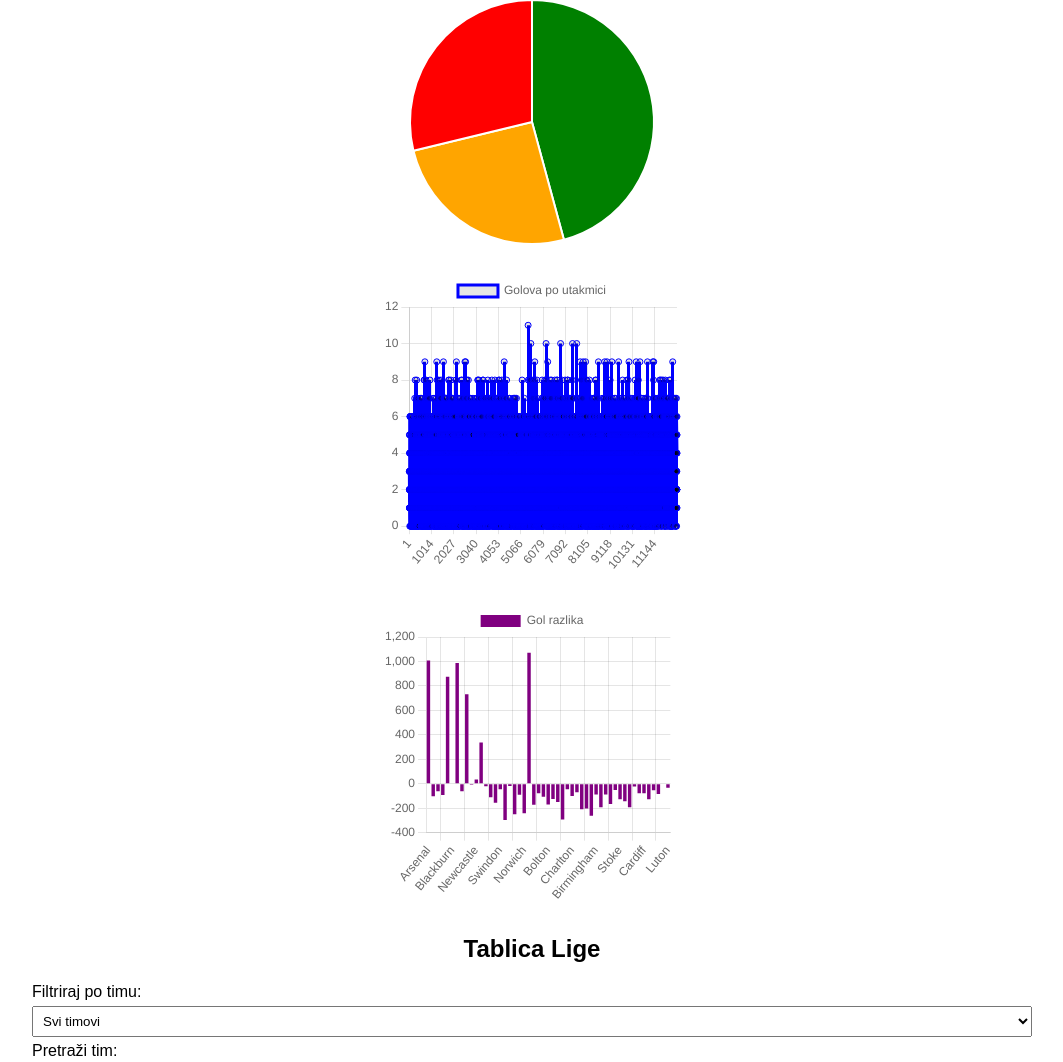
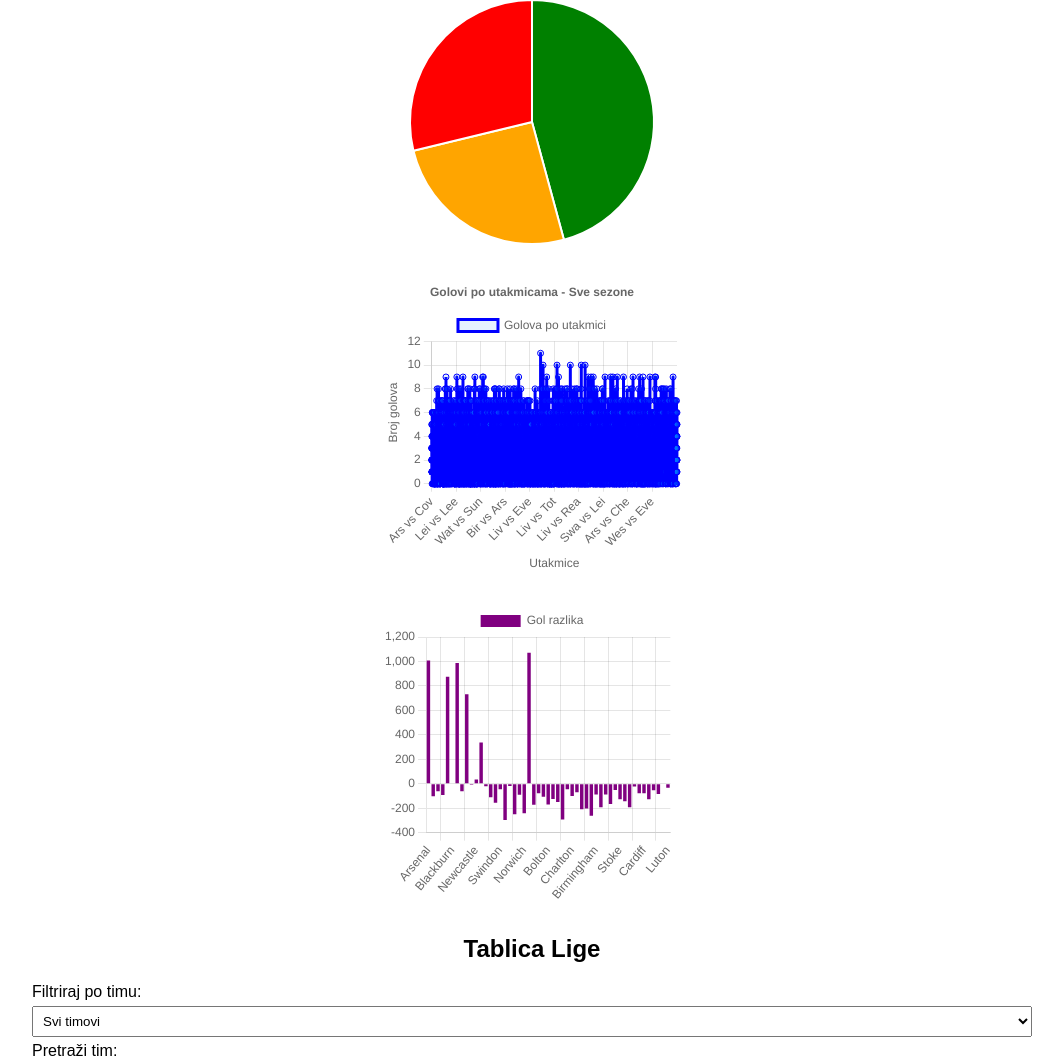
Before and after one commit to Filip746/Vizualizacija, a plain HTML site: page index.html in a window 1280 px wide. Shown: the part 628-1690 px from the top of the page, without its empty margins (108-1171 px from the left). Drawn offline with nearby package versions, Linux system fonts and the light colour scheme; animation ran at ten frames a second.

Commit message:
Update index.html

```diff
--- a/index.html
+++ b/index.html
@@ -117,7 +117,6 @@
     let selectedSeason = "";
     let winsChart, resultPie, goalsTrend, goalDiffChart;
 
-
     let currentSort = { key: null, dir: null };
 
     document.getElementById("seasonFilter").addEventListener("change", function () {
@@ -148,13 +147,11 @@
       });
     });
 
-
     function attachSortingHandlers() {
       const headers = document.querySelectorAll('#leagueTable thead th.sortable');
       headers.forEach(th => {
         th.addEventListener('click', () => {
           const key = th.getAttribute('data-key');
-
 
           if (currentSort.key === key) {
             currentSort.dir = currentSort.dir === 'desc' ? 'asc' : 'desc';
@@ -163,7 +160,6 @@
             currentSort.dir = 'desc';
           }
 
-
           headers.forEach(h => {
             if (h === th) {
               h.setAttribute('aria-sort', currentSort.dir === 'asc' ? 'ascending' : 'descending');
@@ -171,7 +167,6 @@
               h.setAttribute('aria-sort', 'none');
             }
           });
-
 
           renderTable(document.getElementById("teamFilter").value, selectedSeason);
         });
@@ -240,12 +235,10 @@
         return { team, ...stats, points: pts, GD: gd };
       });
 
-
       if (currentSort.key) {
         rows.sort((a, b) => {
           let aVal = a[currentSort.key];
           let bVal = b[currentSort.key];
-
 
           if (typeof aVal === 'string') {
             aVal = aVal.toLowerCase();
@@ -259,7 +252,6 @@
           return currentSort.dir === 'desc' ? -comparison : comparison;
         });
       } else {
-
         rows.sort((a, b) => b.points - a.points);
       }
 
@@ -286,16 +278,19 @@
     }
 
     function updateCharts(season) {
+
       const data = season ? originalData.filter(r => r.Season === season) : originalData;
       const teams = {};
       const resultsCount = { H: 0, D: 0, A: 0 };
-      const goalsPerMatch = [];
+      const matchData = [];
 
-      data.forEach(r => {
+
+      data.forEach((r, index) => {
         const home = r.HomeTeam, away = r.AwayTeam;
         const fthg = +r.FullTimeHomeTeamGoals || 0;
         const ftag = +r.FullTimeAwayTeamGoals || 0;
         const res = r.FullTimeResult;
+        const totalGoals = fthg + ftag;
 
         if (!teams[home]) teams[home] = { W: 0, GF: 0, GA: 0 };
         if (!teams[away]) teams[away] = { W: 0, GF: 0, GA: 0 };
@@ -309,8 +304,19 @@
         teams[away].GF += ftag;
         teams[away].GA += fthg;
 
-        goalsPerMatch.push(fthg + ftag);
+
+        const date = r.Date ? r.Date.split('T')[0] : `Kolo ${Math.floor(index/10) + 1}`;
+        const matchLabel = `${home.substring(0,3)} vs ${away.substring(0,3)}`;
+
+        matchData.push({
+          label: `${date} (${matchLabel})`,
+          shortLabel: matchLabel,
+          goals: totalGoals,
+          result: `${fthg}-${ftag}`,
+          season: r.Season || 'N/A'
+        });
       });
+
 
       winsChart.data.labels = Object.keys(teams);
       winsChart.data.datasets = [{ label: "Pobjede", data: Object.values(teams).map(t => t.W), backgroundColor: "teal" }];
@@ -320,8 +326,64 @@
       resultPie.data.datasets = [{ data: [resultsCount.H, resultsCount.D, resultsCount.A], backgroundColor: ["green", "orange", "red"] }];
       resultPie.update();
 
-      goalsTrend.data.labels = goalsPerMatch.map((_, i) => i + 1);
-      goalsTrend.data.datasets = [{ label: "Golova po utakmici", data: goalsPerMatch, borderColor: "blue", fill: false }];
+
+      const limitedMatchData = season === "" ? matchData : matchData.slice(0, 100);
+
+      goalsTrend.data.labels = limitedMatchData.map(m => m.shortLabel);
+      goalsTrend.data.datasets = [{
+        label: "Golova po utakmici",
+        data: limitedMatchData.map(m => m.goals),
+        borderColor: "blue",
+        backgroundColor: "rgba(0, 123, 255, 0.1)",
+        fill: false,
+        tension: 0.1
+      }];
+
+
+      const chartTitle = season ? `Golovi po utakmicama - ${season}` : 'Golovi po utakmicama - Sve sezone';
+
+      goalsTrend.options = {
+        responsive: true,
+        plugins: {
+          title: {
+            display: true,
+            text: chartTitle
+          },
+          tooltip: {
+            callbacks: {
+              title: function(context) {
+                const index = context[0].dataIndex;
+                return limitedMatchData[index].label;
+              },
+              label: function(context) {
+                const index = context.dataIndex;
+                const match = limitedMatchData[index];
+                return `Golova: ${match.goals} (${match.result}) - Sezona: ${match.season}`;
+              }
+            }
+          }
+        },
+        scales: {
+          x: {
+            title: {
+              display: true,
+              text: 'Utakmice'
+            },
+            ticks: {
+              maxRotation: 45,
+              minRotation: 45
+            }
+          },
+          y: {
+            title: {
+              display: true,
+              text: 'Broj golova'
+            },
+            beginAtZero: true
+          }
+        }
+      };
+
       goalsTrend.update();
 
       goalDiffChart.data.labels = Object.keys(teams);
@@ -331,7 +393,12 @@
 
     function showTeamStats(team, rowElement) {
       const id = "stats-" + team.replace(/\s+/g, "_");
-      document.getElementById(id)?.remove();
+      const existingStats = document.getElementById(id);
+
+      if (existingStats) {
+        existingStats.remove();
+        return;
+      }
 
       const matches = originalData.filter(r => (r.HomeTeam === team || r.AwayTeam === team) && (!selectedSeason || r.Season === selectedSeason));
       let gf = 0, ga = 0, w = 0, d = 0, l = 0, y = 0, r = 0;
```
